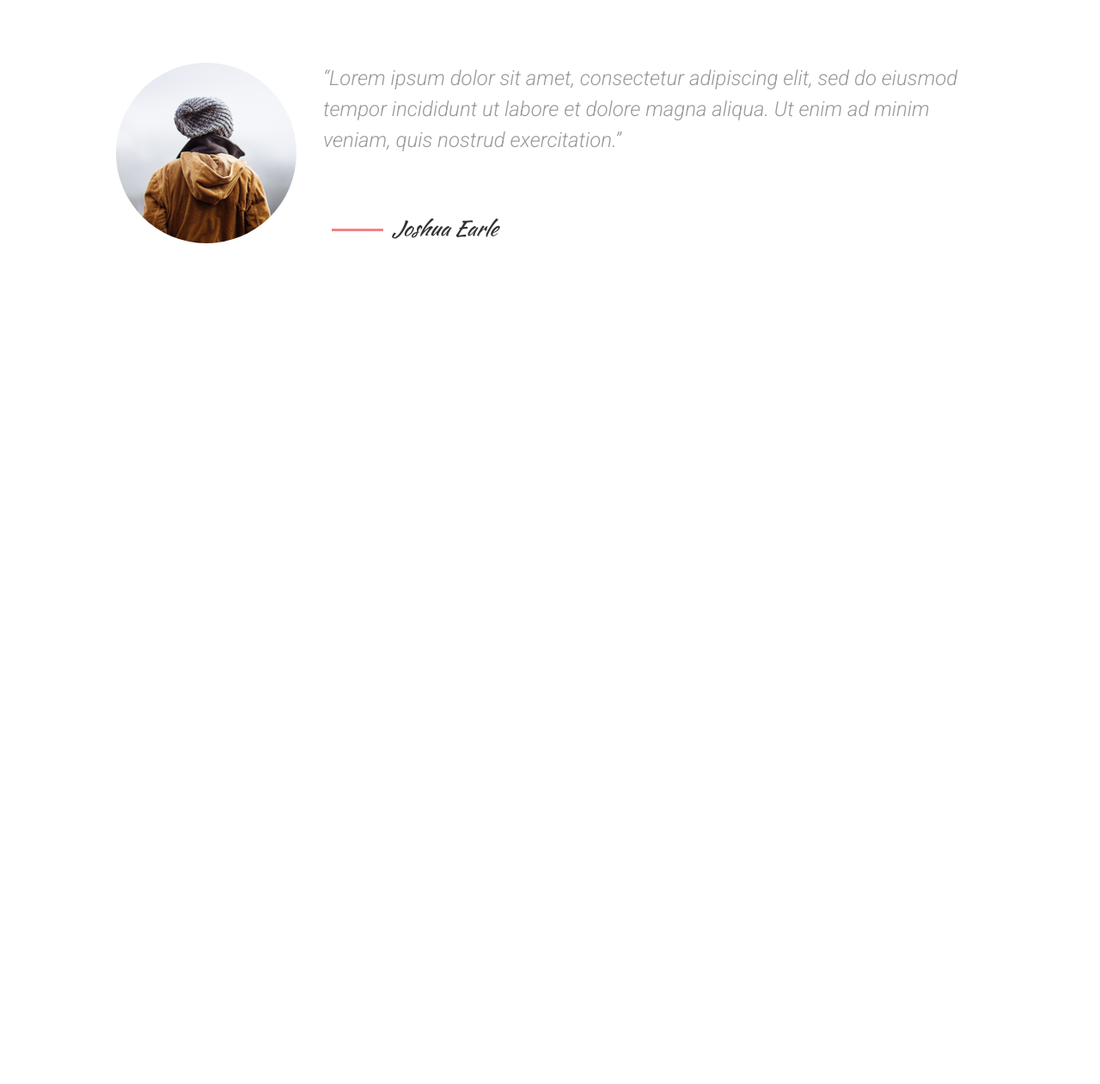
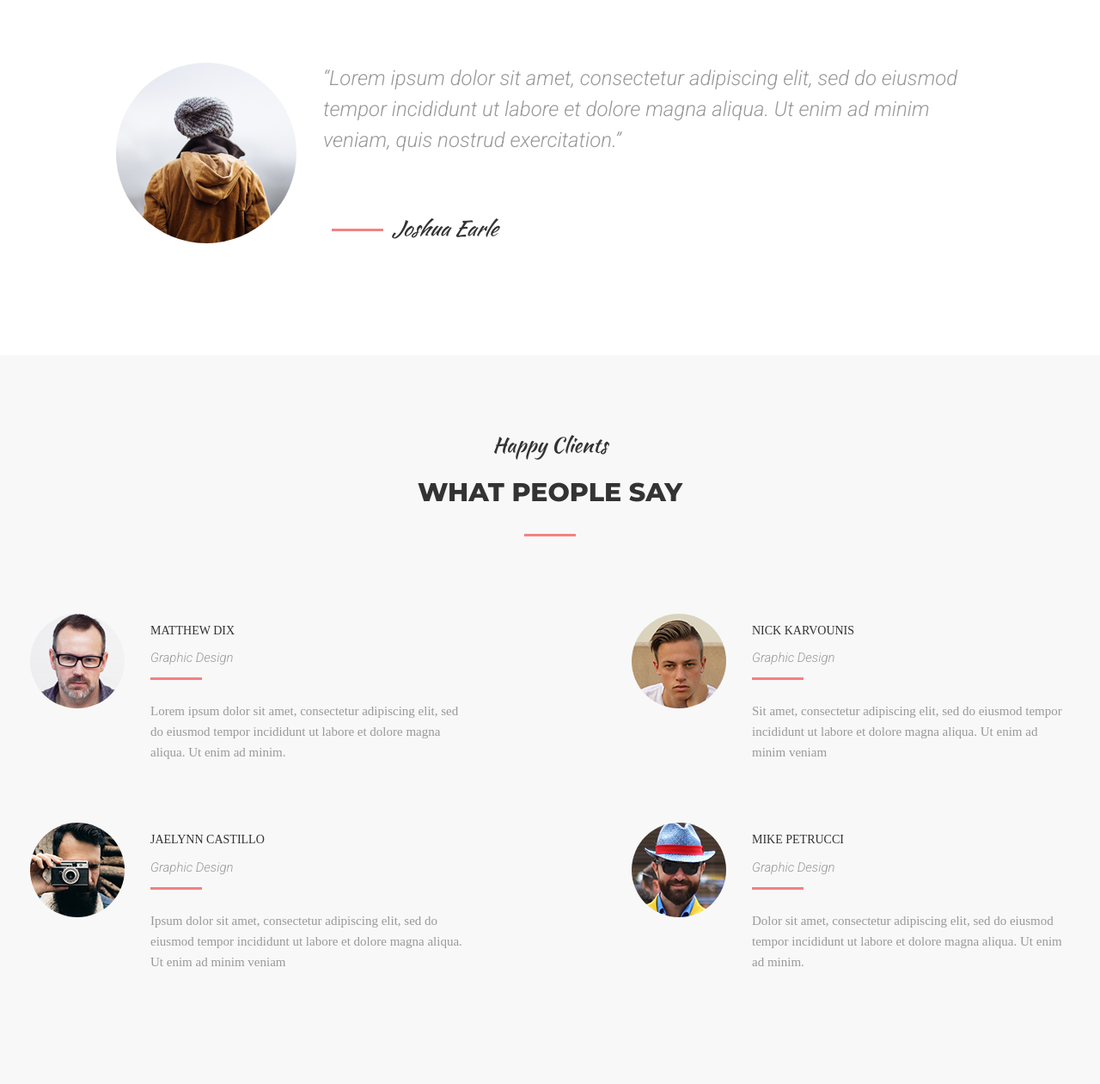
Before and after one commit to IvoStefanovStefanov/Academy-MoGo, a plain HTML site: page index.html in a window 1280 px wide. Shown: the part 6508-7769 px from the top of the page at 86% size. Before the commit the page ends 6921 px from the top, so only its background shows below. Drawn offline with Linux system fonts and the light colour scheme.

Commit message:
Added Happy clients section

```diff
--- a/index.html
+++ b/index.html
@@ -429,5 +429,55 @@
             </div>
         </div>
     </section>
+    <section class="happyClients__section">
+        <div class="wrapper">
+            <div class="section__header">
+                <div class="section__upTitle">
+                    Happy Clients
+                </div>
+                <h1 class="section__title">
+                    What people say
+                </h1>
+            </div>
+            <div class="ourClients">
+                <div class="section__services-row section__services-row--client">
+                    <div class="activities activities--client">
+                        <img src="images/layer-47.png" class="image__client">
+                        <div class="client">
+                            <div class="team--name team__name--client">Matthew Dix</div>
+                            <div class="team--position team__position--client">Graphic Design</div>
+                            <div class="services__info-text-col">Lorem ipsum dolor sit amet, consectetur adipiscing elit, sed do eiusmod tempor incididunt ut labore et dolore magna aliqua. Ut enim ad minim.</div>
+                        </div>
+                    </div>
+                    <div class="activities activities--client">
+                        <img src="images/layer-49.png" class="image__client">
+                        <div class="client">
+                            <div class="team--name team__name--client">Nick Karvounis</div>
+                            <div class="team--position team__position--client">Graphic Design</div>
+                            <div class="services__info-text-col">Sit amet, consectetur adipiscing elit, sed do eiusmod tempor incididunt ut labore et dolore magna aliqua. Ut enim ad minim veniam</div>
+                        </div>
+                    </div>
+                </div>
+                <div class="section__services-row section__services-row--client">
+                    <div class="activities activities--client">
+                        <img src="images/layer-50.png" class="image__client">
+                        <div class="client">
+                            <div class="team--name team__name--client">Jaelynn Castillo</div>
+                            <div class="team--position team__position--client">Graphic Design</div>
+                            <div class="services__info-text-col">Ipsum dolor sit amet, consectetur adipiscing elit, sed do eiusmod tempor incididunt ut labore et dolore magna aliqua. Ut enim ad minim veniam</div>
+                        </div>
+                    </div>
+                    <div class="activities activities--client">
+                        <img src="images/layer-51.png" class="image__client">
+                        <div class="client">
+                            <div class="team--name team__name--client">Mike Petrucci</div>
+                            <div class="team--position team__position--client">Graphic Design</div>
+                            <div class="services__info-text-col">Dolor sit amet, consectetur adipiscing elit, sed do eiusmod tempor incididunt ut labore et dolore magna aliqua. Ut enim ad minim.</div>
+                        </div>
+                    </div>
+                </div>
+            </div>
+        </div>
+    </section>
 </body>
 </html>
--- a/style/index.css
+++ b/style/index.css
@@ -676,3 +676,50 @@ p{
 .motto--ourWork{
     padding-left: 31px;
 }
+
+/*Happy clients section*/
+
+.happyClients__section{
+    background-color: #f8f8f8;
+}
+
+.ourClients{
+    padding: 20px 0 130px 0;
+
+}
+
+.image__client{
+    border-radius: 50%;
+    margin-right: 30px;
+}
+
+.team__name--client{
+    padding: 12px 0 15px 0;
+    text-align: start;
+}
+
+.team__position--client{
+    text-align: start;
+    padding-bottom: 17px;
+    position: relative;
+    margin-bottom: 24px;
+}
+
+.team__position--client::after{
+    position: absolute;
+    bottom: 0px;
+    left: 0;
+    content: "";
+    width: 60px;
+    height: 3px;
+    background-color: #f38181;
+}
+
+.section__services-row--client{
+    padding-top: 70px;
+    justify-content: space-between;
+}
+
+.activities--client{
+    flex-basis: 510px;
+}
```
